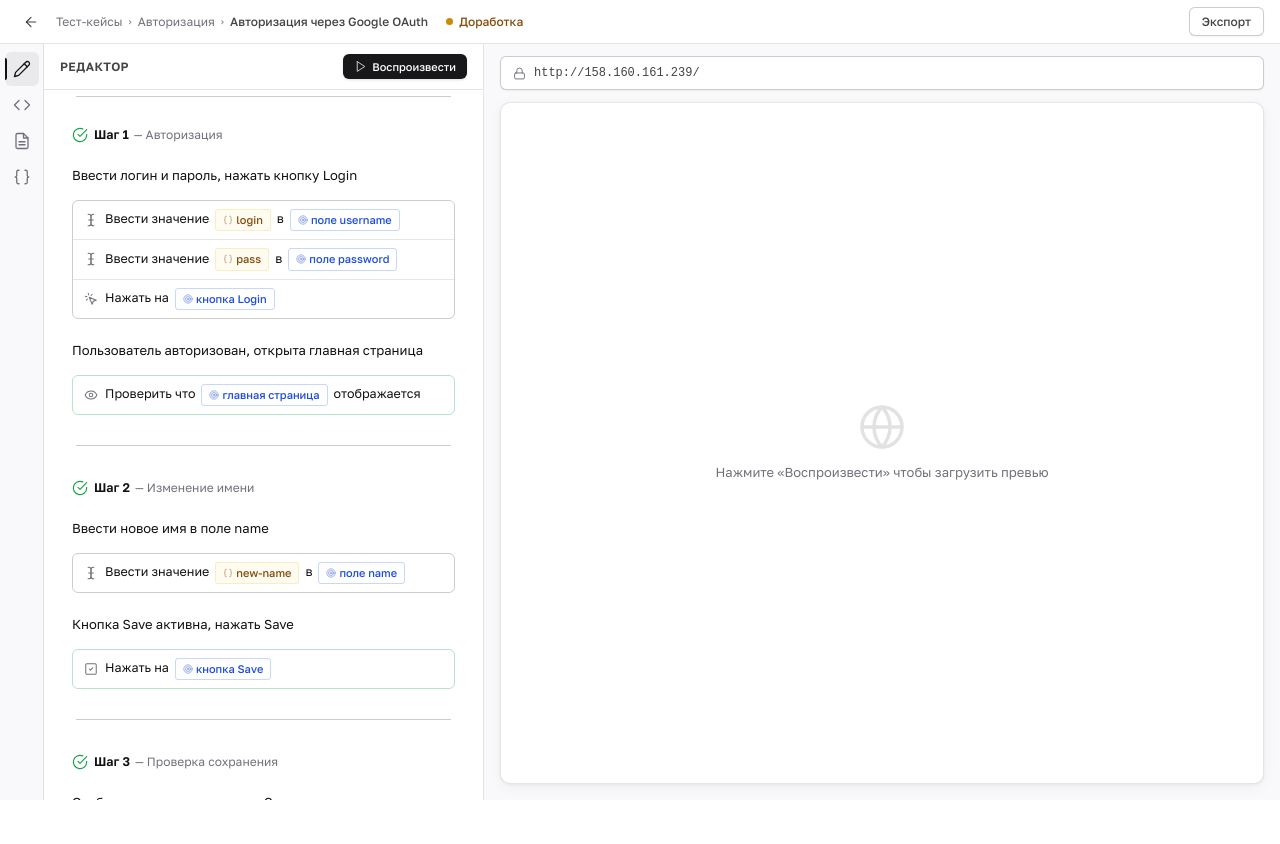
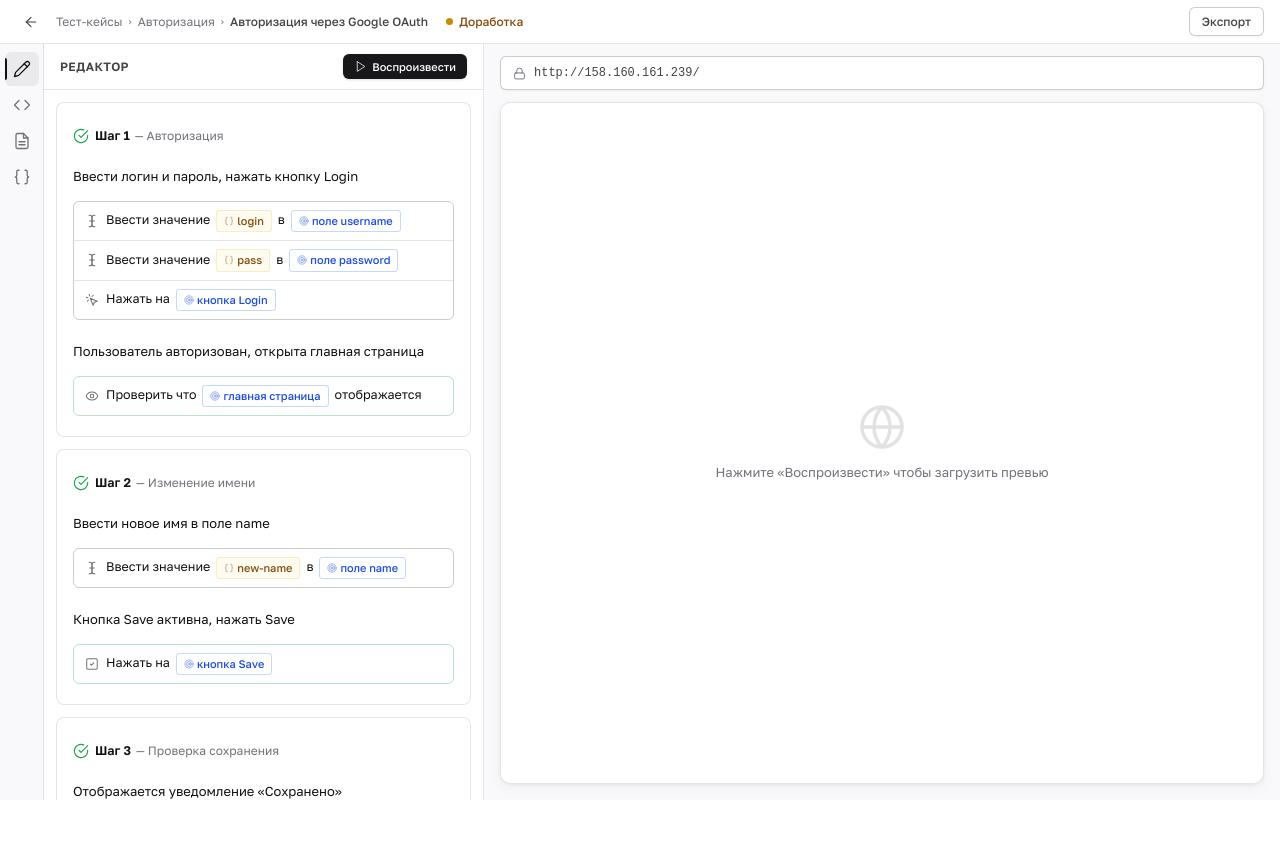
Before and after one commit to anton-srgv/test_ai_prototype, a plain HTML site: page editor.html in a window 1280 px wide. Drawn offline with nearby package versions, Linux system fonts and the light colour scheme.

Commit message:
Bordered step cards with radius 8, gap zones with hover add button, no divider lines

```diff
--- a/editor.html
+++ b/editor.html
@@ -72,17 +72,19 @@
   .tab-pane{display:none;height:100%;flex-direction:column}.tab-pane.active{display:flex}
 
   /* ── STEPS ── */
-  .steps-list{flex:1;padding:0 12px 24px;overflow-y:auto}
+  .steps-list{flex:1;padding:0 12px 24px;overflow-y:auto;display:flex;flex-direction:column}
   .steps-list::-webkit-scrollbar{width:5px}
   .steps-list::-webkit-scrollbar-thumb{background:rgba(0,0,0,.08);border-radius:3px}
 
-  .step-divider{display:flex;align-items:center;justify-content:center;height:20px;position:relative}
-  .step-divider::before{content:'';position:absolute;left:20px;right:20px;top:50%;height:1px;background:var(--border-strong)}
-  .step-divider-btn{width:20px;height:20px;border:1px solid var(--border-strong);border-radius:50%;background:var(--bg-white);color:var(--text-muted);cursor:pointer;display:flex;align-items:center;justify-content:center;position:relative;z-index:1;opacity:0;transition:all var(--transition)}
-  .step-divider:hover .step-divider-btn{opacity:1}
-  .step-divider-btn:hover{border-color:var(--text-muted);color:var(--text-secondary);box-shadow:var(--shadow-sm)}
+  /* Gap zone between cards — no line, just hover area */
+  .step-gap{display:flex;align-items:center;justify-content:center;height:12px;position:relative;flex-shrink:0}
+  .step-gap-btn{width:20px;height:20px;border:1px solid var(--border-strong);border-radius:50%;background:var(--bg-white);color:var(--text-muted);cursor:pointer;display:flex;align-items:center;justify-content:center;opacity:0;transition:all var(--transition);position:relative;z-index:1}
+  .step-gap:hover .step-gap-btn{opacity:1}
+  .step-gap-btn:hover{border-color:var(--text-muted);color:var(--text-secondary);box-shadow:var(--shadow-sm);background:var(--bg-hover)}
 
-  .step{position:relative;padding:20px 16px}
+  /* Step card — bordered */
+  .step{position:relative;padding:20px 16px;border:1px solid var(--border);border-radius:8px;background:var(--bg-white);transition:border-color var(--transition),box-shadow var(--transition)}
+  .step:hover{border-color:var(--border-strong);box-shadow:var(--shadow-sm)}
   .step-header{display:flex;align-items:center;gap:6px;padding:0 0 8px}
   .step-status-icon{width:16px;height:16px;flex-shrink:0;display:flex;align-items:center;justify-content:center}
   .step-status-icon.verified{color:var(--green)}
@@ -198,7 +200,7 @@
       <div class="tab-pane active" id="pane-editor">
         <div class="steps-list">
 
-          <div class="step-divider" style="height:12px"><button class="step-divider-btn" data-tip="Добавить шаг"><svg class="lu" width="10" height="10"><use href="#i-plus"/></svg></button></div>
+          <div class="step-gap"><button class="step-gap-btn" data-tip="Добавить шаг"><svg class="lu" width="10" height="10"><use href="#i-plus"/></svg></button></div>
 
           <!-- Step 1 -->
           <div class="step">
@@ -232,7 +234,7 @@
             </div>
           </div>
 
-          <div class="step-divider"><button class="step-divider-btn" data-tip="Добавить шаг"><svg class="lu" width="10" height="10"><use href="#i-plus"/></svg></button></div>
+          <div class="step-gap"><button class="step-gap-btn" data-tip="Добавить шаг"><svg class="lu" width="10" height="10"><use href="#i-plus"/></svg></button></div>
 
           <!-- Step 2 -->
           <div class="step">
@@ -264,7 +266,7 @@
             </div>
           </div>
 
-          <div class="step-divider"><button class="step-divider-btn" data-tip="Добавить шаг"><svg class="lu" width="10" height="10"><use href="#i-plus"/></svg></button></div>
+          <div class="step-gap"><button class="step-gap-btn" data-tip="Добавить шаг"><svg class="lu" width="10" height="10"><use href="#i-plus"/></svg></button></div>
 
           <!-- Step 3 -->
           <div class="step">
@@ -292,7 +294,7 @@
             </div>
           </div>
 
-          <div class="step-divider"><button class="step-divider-btn" data-tip="Добавить шаг"><svg class="lu" width="10" height="10"><use href="#i-plus"/></svg></button></div>
+          <div class="step-gap"><button class="step-gap-btn" data-tip="Добавить шаг"><svg class="lu" width="10" height="10"><use href="#i-plus"/></svg></button></div>
 
         </div>
       </div>
```
